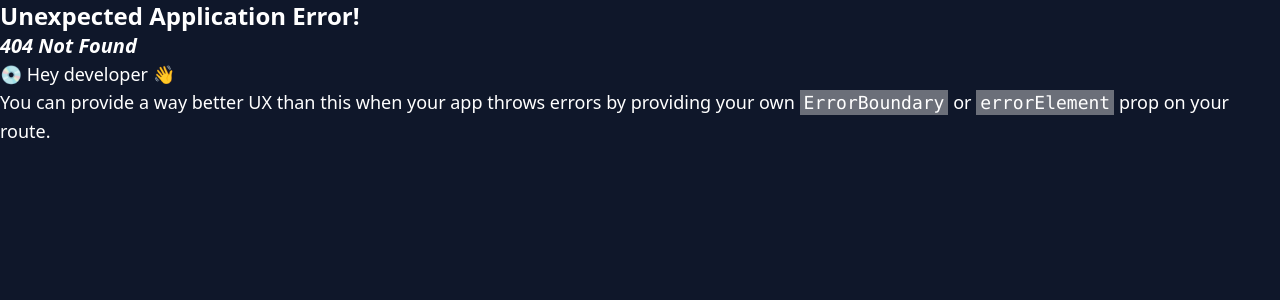
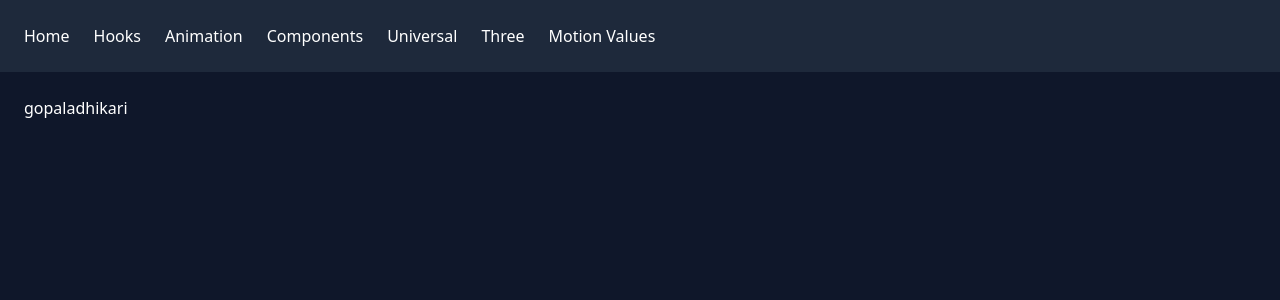
Before and after one commit to gopaladhikari/docs, a React (Vite) app in the folder framer-motion/: page /animation-practise in a window 1280 px wide. Before the commit this address had no page. Shown: the top 300 px of the page. Built offline with nearby package versions, Linux system fonts and the light colour scheme.

Commit message:
framer motion/ setup learning and practise

```diff
--- a/framer-motion/src/partials/layout.tsx
+++ b/framer-motion/src/partials/layout.tsx
@@ -26,7 +26,7 @@ export function Layout() {
 	return (
 		<>
 			<Header />
-			<main className="p-6 min-h-screen space-y-8 container">
+			<main role="main" className="p-6 min-h-screen space-y-8 container">
 				<Outlet />
 			</main>
 		</>
--- /dev/null
+++ b/framer-motion/src/practice/animation-practise.tsx
@@ -0,0 +1,3 @@
+export function AnimationPractise() {
+	return <div> gopaladhikari </div>;
+}
--- /dev/null
+++ b/framer-motion/src/practice/components-practise.tsx
@@ -0,0 +1,3 @@
+export function ComponentsPractise() {
+	return <div> gopaladhikari </div>;
+}
--- /dev/null
+++ b/framer-motion/src/practice/hooks-practise.tsx
@@ -0,0 +1,3 @@
+export function HooksPractise() {
+	return <div> gopaladhikari </div>;
+}
--- /dev/null
+++ b/framer-motion/src/practice/motion-values-practise.tsx
@@ -0,0 +1,3 @@
+export function MotionValuesPractise() {
+	return <div> gopaladhikari </div>;
+}
--- /dev/null
+++ b/framer-motion/src/practice/threeD-practise.tsx
@@ -0,0 +1,8 @@
+export default function ThreeDPractise() {
+	return (
+		<section>
+			<h1> 3D </h1>
+			<p className="text-center">This is the 3D page.</p>
+		</section>
+	);
+}
--- /dev/null
+++ b/framer-motion/src/practice/universal-practise.tsx
@@ -0,0 +1,3 @@
+export function UniversalPractise() {
+	return <div> gopaladhikari </div>;
+}
```
Also changed, not shown: framer-motion/src/routes/route.tsx (+37 -6 lines).
